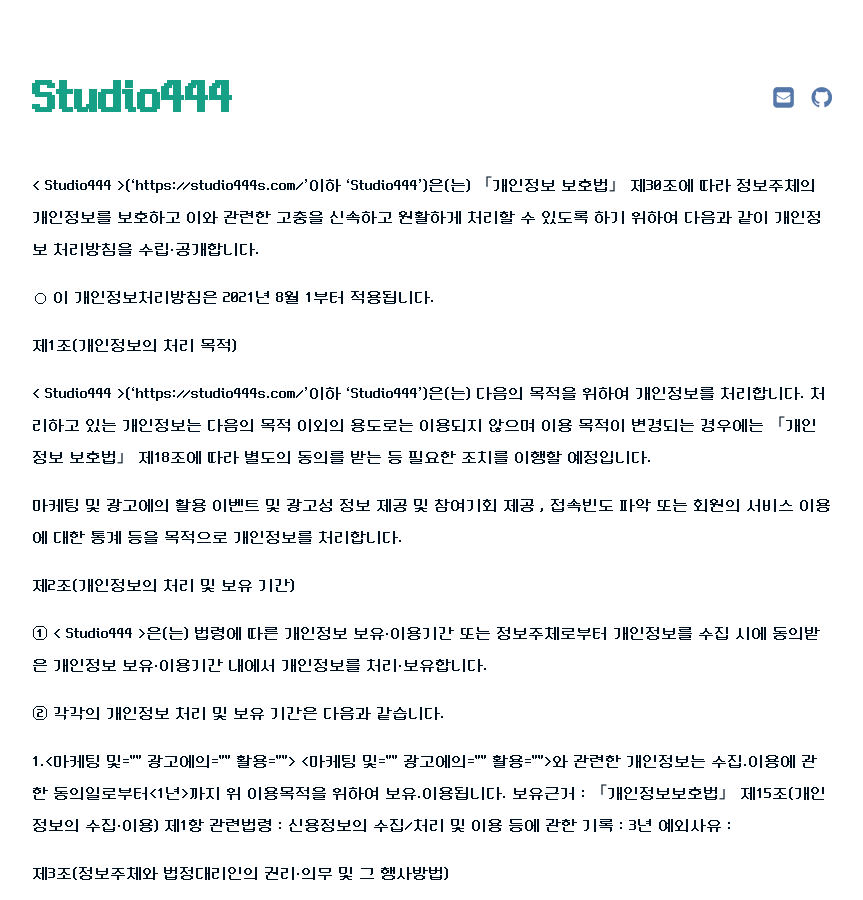
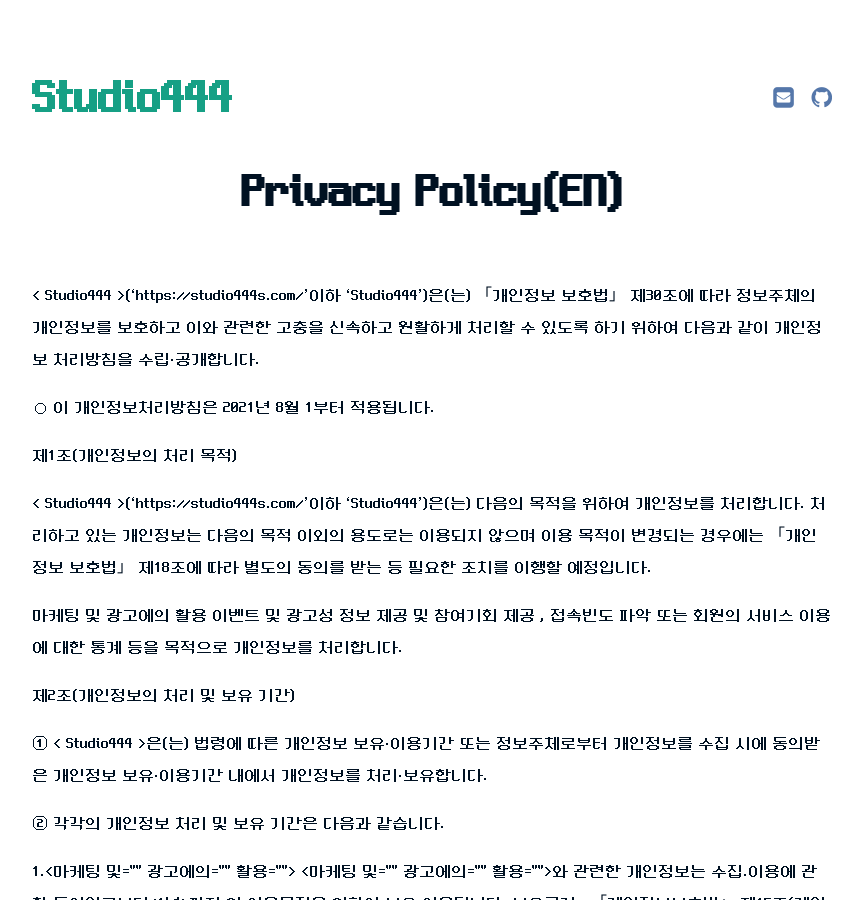
Before and after one commit to Studio444/studio444.github.io, a Jekyll site: the page built from privacypolicykr.md, in a window 1280 px wide and 900 px high. Shown: the whole window, without its empty margins (208-1071 px from the left). Built offline with Jekyll 4.4.1, drawn with Linux system fonts in a browser that asks for light colours; our own code applies the rules of GitHub Pages for plain Markdown files.

Commit message:
Update privacypolicykr.md

```diff
--- a/privacypolicykr.md
+++ b/privacypolicykr.md
@@ -1,3 +1,9 @@
+---
+layout: page
+title: Privacy Policy(EN)
+subtitle:
+---
+<br>
 < Studio444 >('https://studio444s.com/'이하 'Studio444')은(는) 「개인정보 보호법」 제30조에 따라 정보주체의 개인정보를 보호하고 이와 관련한 고충을 신속하고 원활하게 처리할 수 있도록 하기 위하여 다음과 같이 개인정보 처리방침을 수립·공개합니다.
 
 ○ 이 개인정보처리방침은 2021년 8월 1부터 적용됩니다.
```
